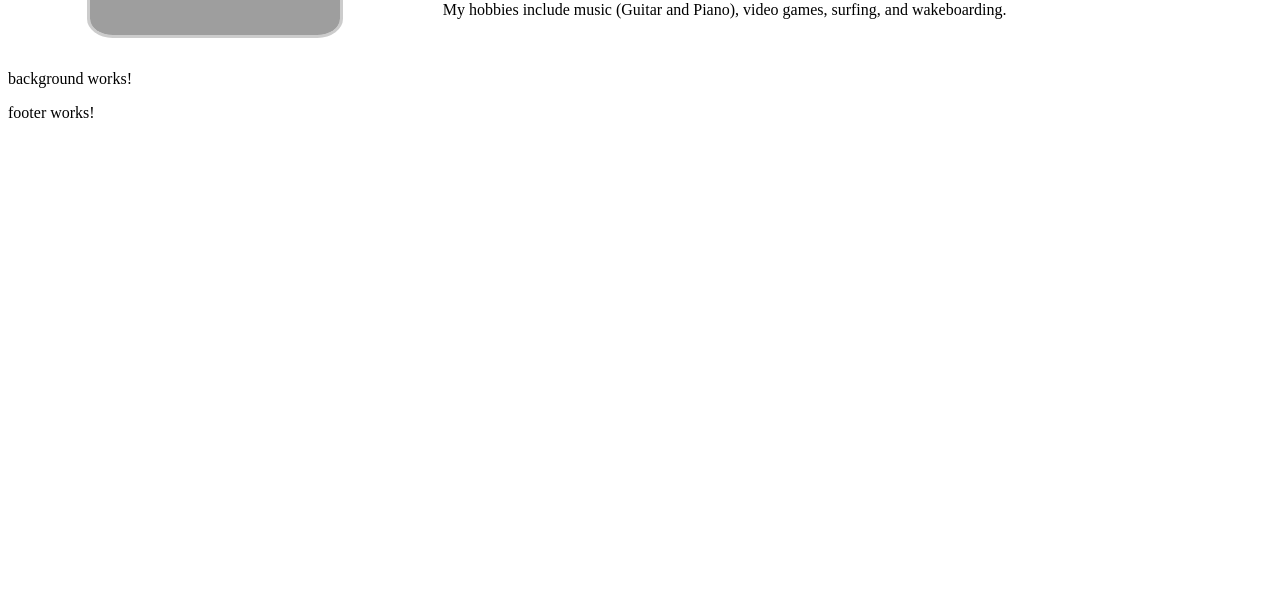
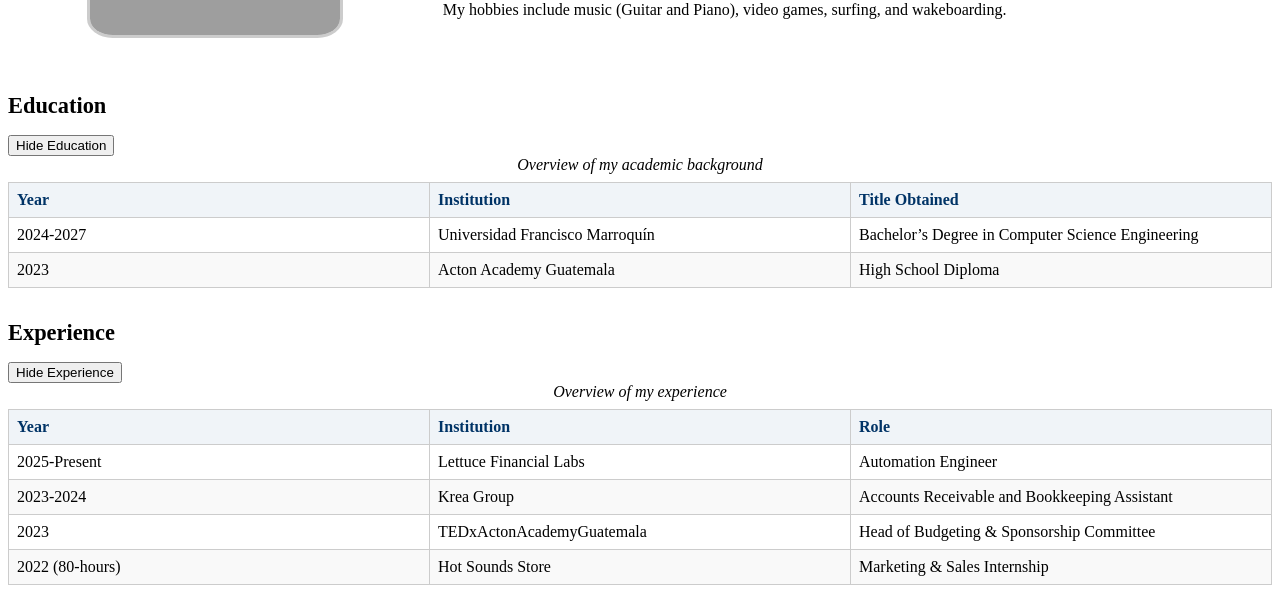
Before and after one commit to PhilipFalla/WebDev, an Angular app in the folder angular-cv/: page / in a window 1280 px wide. Shown: the part 362-952 px from the top of the page. Before the commit the page ends 800 px from the top, so only its background shows below. Built offline with nearby package versions, Linux system fonts and the light colour scheme; grey boxes are pictures that could not be loaded.

Commit message:
Filled the background component
Filled it with the previous experience and education tables

```diff
--- a/angular-cv/src/app/background/background.css
+++ b/angular-cv/src/app/background/background.css
@@ -0,0 +1,59 @@
+.background-section {
+    width: 100%;
+    padding: 1.25rem 0;
+    display: block;
+    box-sizing: border-box;
+    gap: 2rem;
+}
+
+.background-subsection {
+    margin-bottom: 2rem; /* space between Education and Experience */
+}
+
+.background-subsection h2 {
+    font-size: 1.4rem;
+    margin-bottom: 1rem;
+    color: var(--text-color);
+}
+
+/* Table styles (copied from main CSS) */
+.background-subsection table {
+    border-collapse: collapse;
+    width: 100%;
+    table-layout: fixed;
+}
+
+.background-subsection th,
+.background-subsection td {
+    padding: 0.5rem;
+    border: 1px solid #ccc;
+    text-align: left;
+}
+
+.background-subsection thead {
+    background-color: #f0f4f8;
+    color: #003366;
+}
+
+[data-bs-theme="dark"] .background-subsection thead {
+    background-color: #1e1e1e;
+    color: #9ecbff;
+}
+
+.background-subsection tbody tr:nth-child(even) {
+    background-color: #f9f9f9;
+}
+
+[data-bs-theme="dark"] .background-subsection tbody tr:nth-child(even) {
+    background-color: #1a1a1a;
+}
+
+.background-subsection a {
+    color: #0066cc;
+    text-decoration: none;
+}
+
+.background-subsection a:hover {
+    text-decoration: underline;
+    color: #004080;
+}
--- a/angular-cv/src/app/background/background.html
+++ b/angular-cv/src/app/background/background.html
@@ -1 +1,79 @@
-<p>background works!</p>
+<section class="background-section">
+
+    <!-- Education -->
+    <div class="background-subsection" id="education">
+      <h2>Education</h2>
+      <button id="toggleEducation" class="btn btn-secondary mb-3">
+        Hide Education
+      </button>
+
+      <table>
+        <caption style="caption-side: top; font-style: italic; padding-bottom: 8px;">
+          Overview of my academic background
+        </caption>
+        <thead>
+          <tr>
+            <th>Year</th>
+            <th>Institution</th>
+            <th>Title Obtained</th>
+          </tr>
+        </thead>
+        <tbody>
+          <tr>
+            <td>2024-2027</td>
+            <td>Universidad Francisco Marroquín</td>
+            <td>Bachelor’s Degree in Computer Science Engineering</td>
+          </tr>
+          <tr>
+            <td>2023</td>
+            <td>Acton Academy Guatemala</td>
+            <td>High School Diploma</td>
+          </tr>
+        </tbody>
+      </table>
+    </div>
+
+    <!-- Experience -->
+    <div class="background-subsection" id="experience">
+      <h2>Experience</h2>
+      <button id="toggleExperience" class="btn btn-secondary mb-3">
+        Hide Experience
+      </button>
+
+      <table>
+        <caption style="caption-side: top; font-style: italic; padding-bottom: 8px;">
+          Overview of my experience
+        </caption>
+        <thead>
+          <tr>
+            <th>Year</th>
+            <th>Institution</th>
+            <th>Role</th>
+          </tr>
+        </thead>
+        <tbody>
+          <tr>
+            <td>2025-Present</td>
+            <td>Lettuce Financial Labs</td>
+            <td>Automation Engineer</td>
+          </tr>
+          <tr>
+            <td>2023-2024</td>
+            <td>Krea Group</td>
+            <td>Accounts Receivable and Bookkeeping Assistant</td>
+          </tr>
+          <tr>
+            <td>2023</td>
+            <td>TEDxActonAcademyGuatemala</td>
+            <td>Head of Budgeting & Sponsorship Committee</td>
+          </tr>
+          <tr>
+            <td>2022 (80-hours)</td>
+            <td>Hot Sounds Store</td>
+            <td>Marketing & Sales Internship</td>
+          </tr>
+        </tbody>
+      </table>
+    </div>
+
+</section>
```
